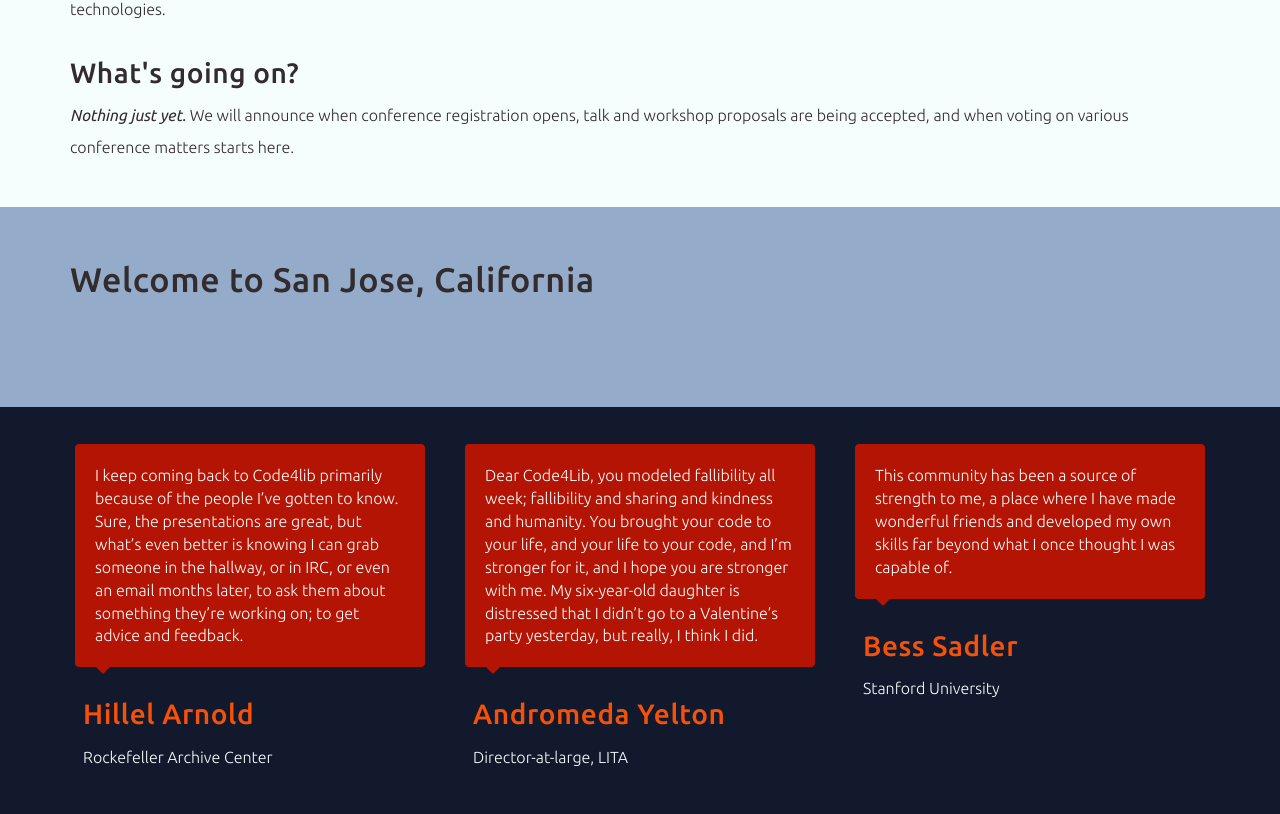
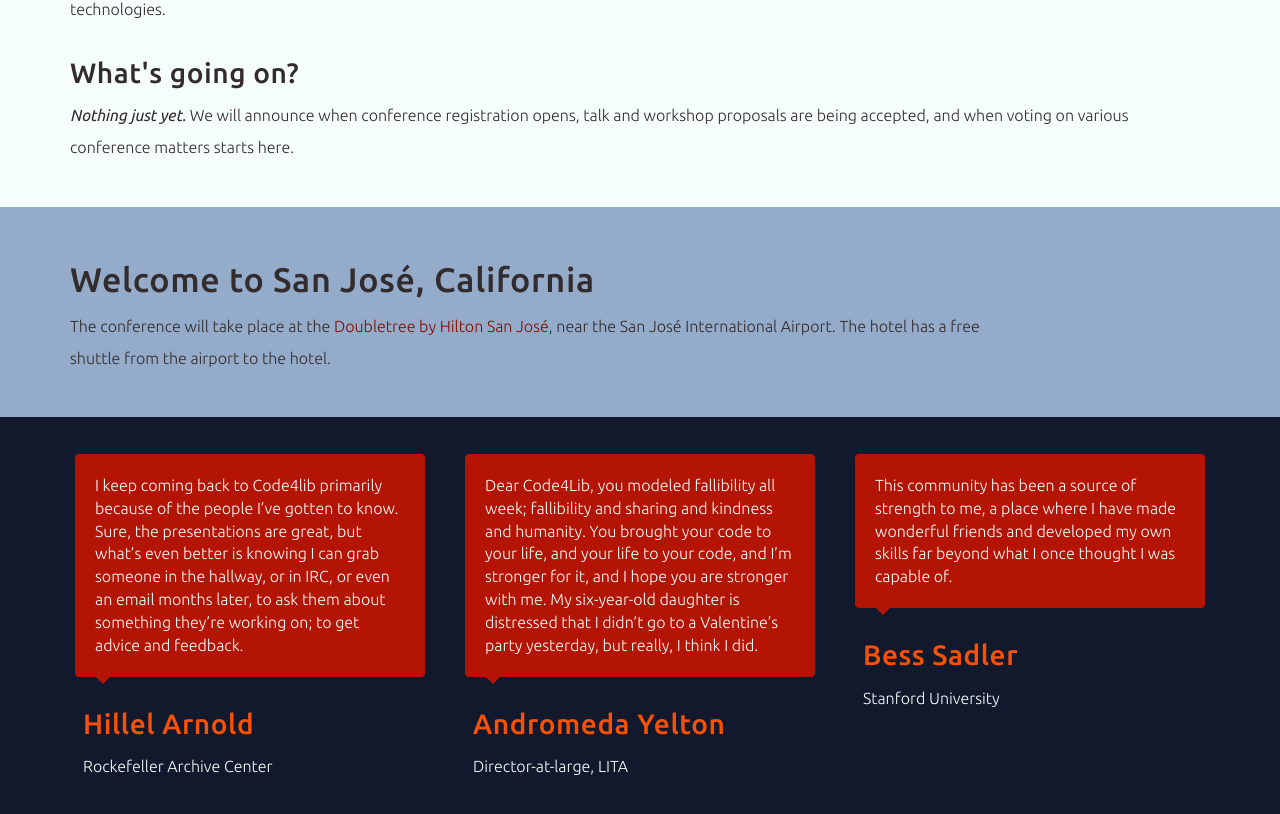
Before and after one commit to code4lib/2019.code4lib.org, a Jekyll site: the page built from index.html, in a window 1280 px wide and 900 px high, scrolled down 668 px. Shown: the top 814 px of the window. Built offline with Jekyll 4.4.1, drawn with Linux system fonts in a browser that asks for light colours; some web fonts are replaced.

Commit message:
Update index.html
Added dates and hotel info, and changed the homepage pic.

```diff
--- a/index.html
+++ b/index.html
@@ -31,12 +31,12 @@ title: code4lib 2019 - San Jose, California
                 <img class="clip-circle" src="assets/img/theme-images/idol.jpg" alt="George Washington">
             </div> -->
             <div class="col-sm-10">
-                <h2>Welcome to San Jose, California</h2>
-                <!-- <p>
-                    The conference will take place in Washington's historic <a href="https://www.omnihotels.com/hotels/washington-dc-shoreham">
-                    Omni Shoreham Hotel</a>, just a couple blocks from the Woodley Park metro station, walking distance
-                    to the National Zoo and bustling Adams Morgan neighborhood.
-                </p> -->
+                <h2>Welcome to San Jos&eacute;, California</h2>
+                <p>
+                The conference will take place at the <a href="https://www.reservationdesk.com/hotel/611fa78/doubletree-by-hilton-san-jose-san-jose-ca/">
+                Doubletree by Hilton San Jos&eacute;</a>, near the San Jos&eacute; International Airport. The hotel has a free shuttle from
+                the airport to the hotel.
+                </p>
             </div>
         </div>
     </div>
```
